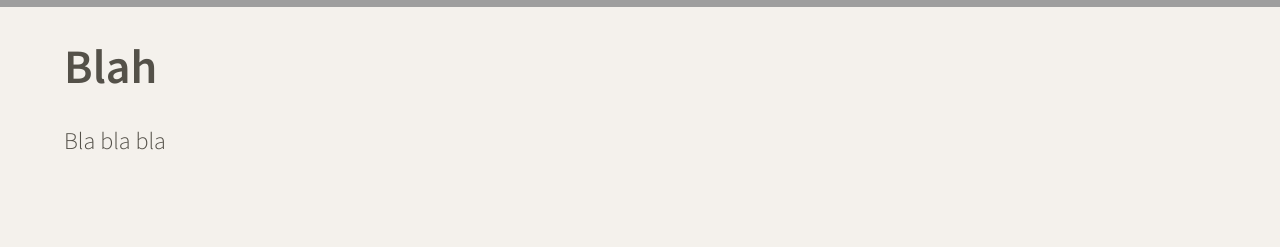
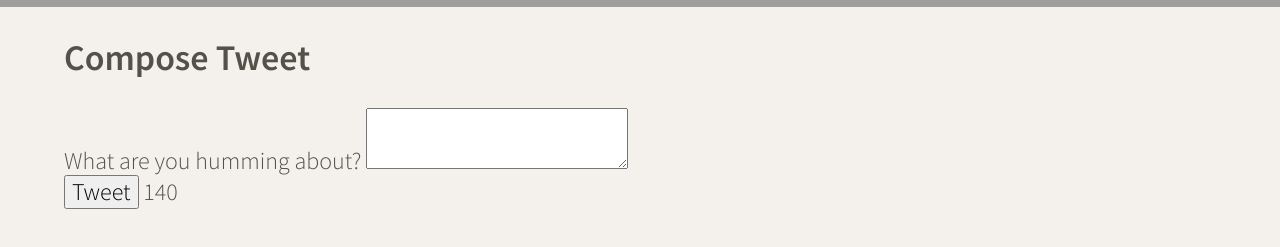
Before and after one commit to oguzcantasci/tweeter-project, a website: page public/index.html in a window 1280 px wide. Shown: the part 513-760 px from the top of the page. Drawn offline with nearby package versions, Linux system fonts and the light colour scheme; grey boxes are pictures that could not be loaded.

Commit message:
Add the new tweet section and the its css, the script for character counter

```diff
--- a/public/index.html
+++ b/public/index.html
@@ -25,12 +25,14 @@
   <link rel="stylesheet" href="/styles/layout.css" type="text/css" />
   <link rel="stylesheet" href="/styles/nav.css" type="text/css" />
   <link rel="stylesheet" href="/styles/header.css" type="text/css" />
+  <link rel="stylesheet" href="/styles/new-tweet.css" type="text/css" />
 
   <!-- External JS -->
   <script src="https://ajax.googleapis.com/ajax/libs/jquery/3.4.1/jquery.min.js"></script>
 
   <!-- App JS -->
   <script type="text/javascript" src="/scripts/client.js"></script>
+  <script type="text/javascript" src="/scripts/composer-char-counter.js"></script>
 </head>
 
 <body>
@@ -55,9 +57,19 @@
 
   <!-- Page-specific (main) content here -->
   <main class="container">
-    <h1>Blah</h1>
-    <p>Bla bla bla</p>
+    <section class="new-tweet">
+      <h2>Compose Tweet</h2>
+      <form>
+        <label for="tweet-text">What are you humming about?</label>
+        <textarea name="text" id="tweet-text"></textarea>
+        <div>
+          <button type="submit">Tweet</button>
+          <output name="counter" class="counter" for="tweet-text">140</output>
+        </div>
+      </form>
+    </section>
   </main>
+
 </body>
 
 </html>
```
